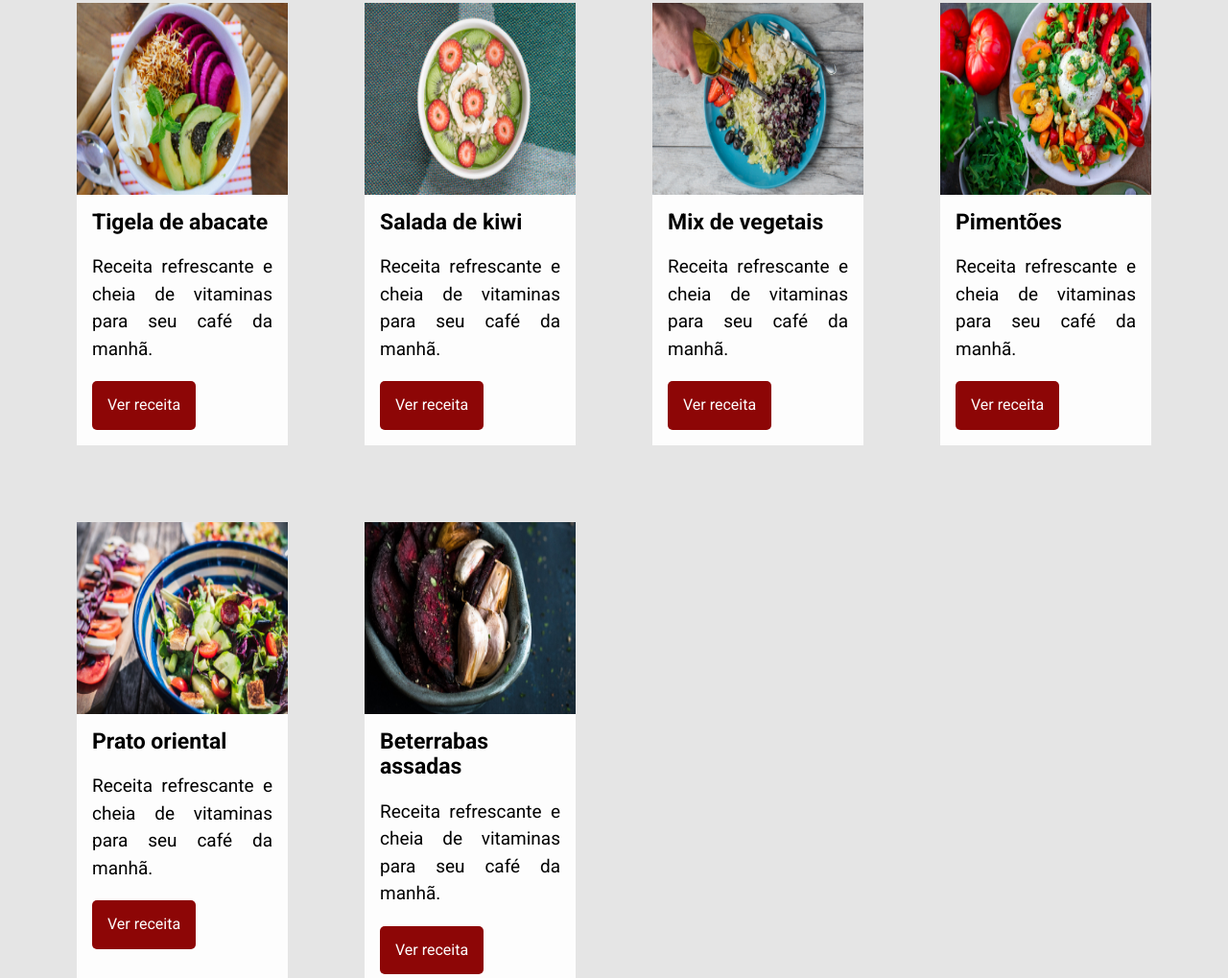
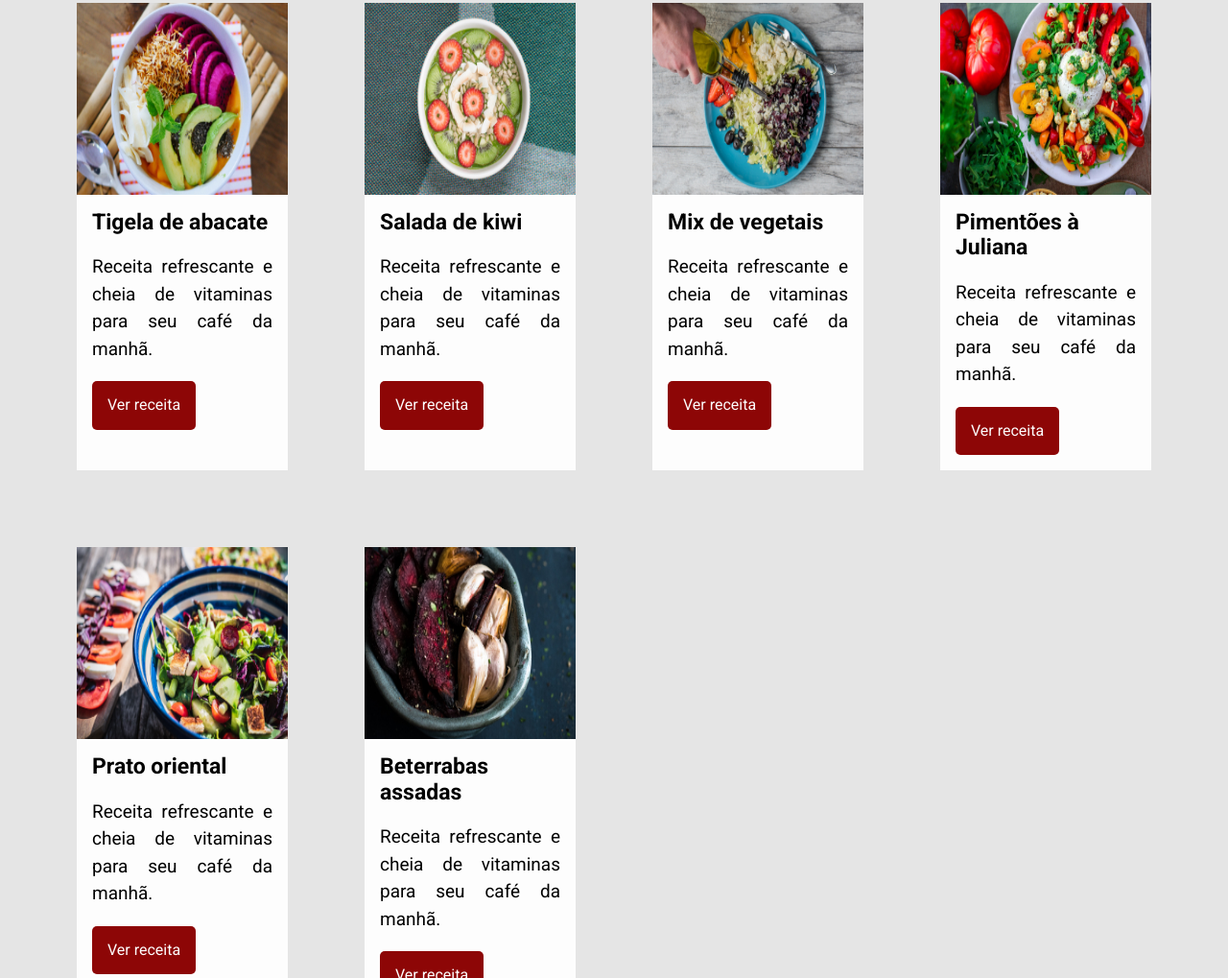
Before and after one commit to EnioMartins/siteAlura, a plain HTML site: page index.html in a window 1280 px wide. Shown: the part 1136-2155 px from the top of the page at 96% size. Drawn offline with Linux system fonts and the light colour scheme.

Commit message:
Alteração desfeita

```diff
--- a/index.html
+++ b/index.html
@@ -82,7 +82,7 @@
     <div class="receita">
         <img alt="Pimentões à Juliana" class="receita__imagem" src="./assets/img/receitas/pimentoes-a-juliana.jpg" />
         <div class="receita__conteudo">
-            <h4 class="receita__titulo">Pimentões</h4>
+            <h4 class="receita__titulo">Pimentões à Juliana</h4>
             <p class="receita__descricao">Receita refrescante e cheia de vitaminas para seu café da manhã.</p>
             <button class="receita__botao">Ver receita</button>
         </div>
```
